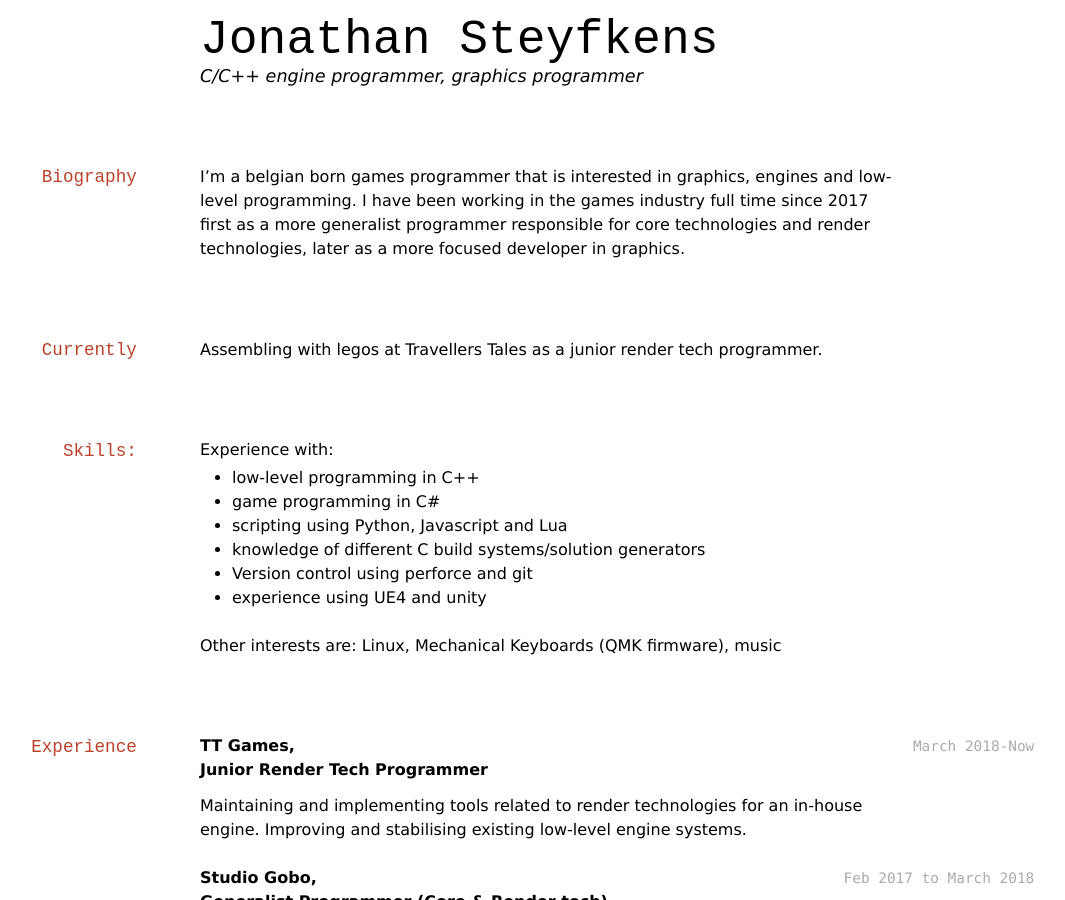
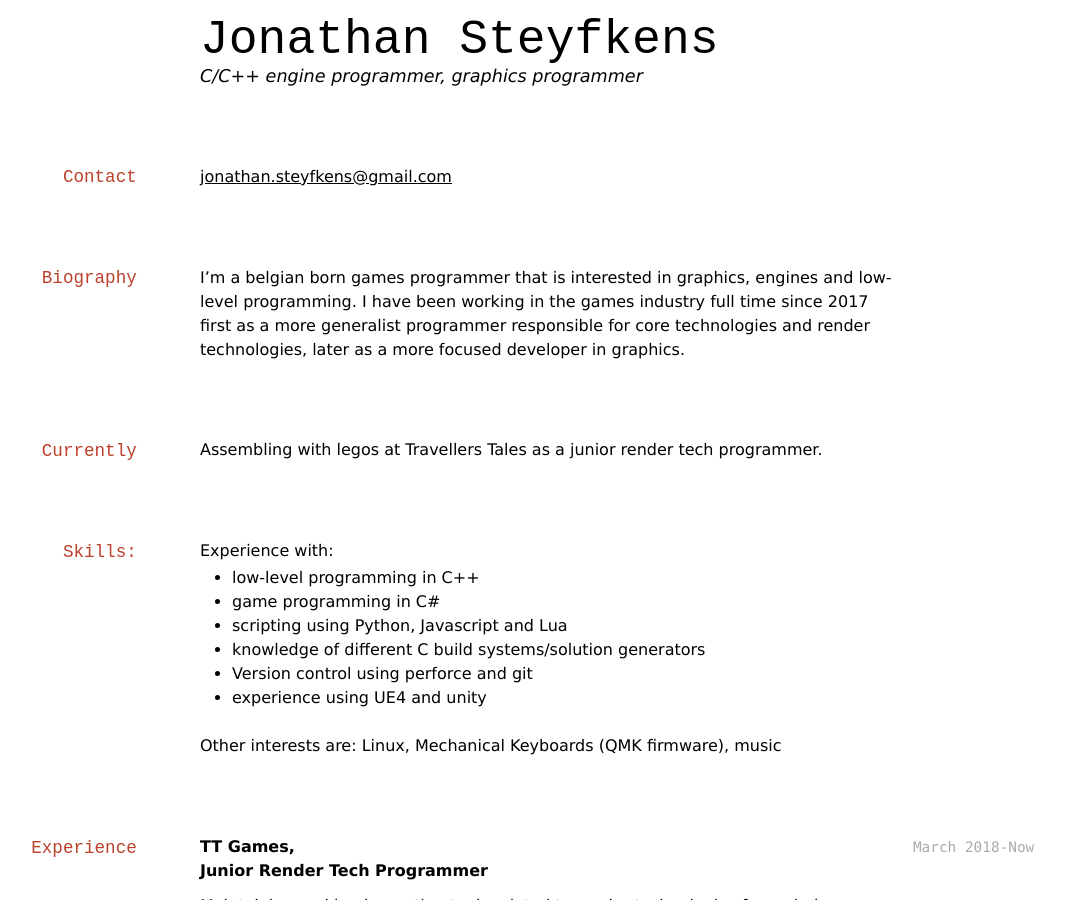
Before and after one commit to jonathansty/jonathansty.github.io, a Jekyll site: the page built from cv.md, in a window 1280 px wide and 900 px high. Shown: the whole window, without its empty margins (132-1197 px from the left). Built offline with Jekyll 4.4.1, drawn with Linux system fonts in a browser that asks for light colours.

Commit message:
Add email to cv

```diff
--- a/cv.md
+++ b/cv.md
@@ -7,6 +7,9 @@ style: davewhipp
 ---
 # Jonathan Steyfkens
 C/C++ engine programmer, graphics programmer
+
+## Contact
+<jonathan.steyfkens@gmail.com>
 
 ## Biography
 I'm a belgian born games programmer that is interested in graphics, engines and low-level programming. I have been working in the games industry full time since 2017 first as a more generalist programmer responsible for core technologies and render technologies, later as a more focused developer in graphics.
```
